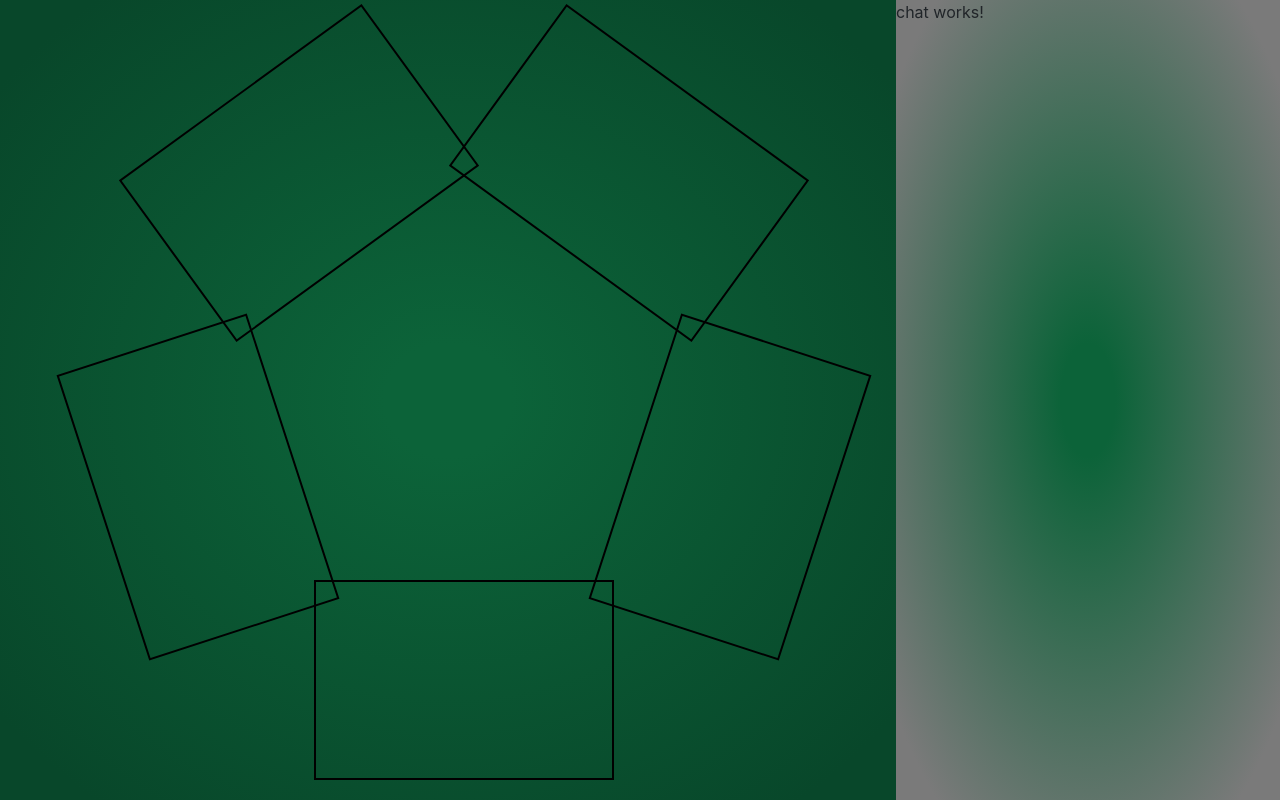
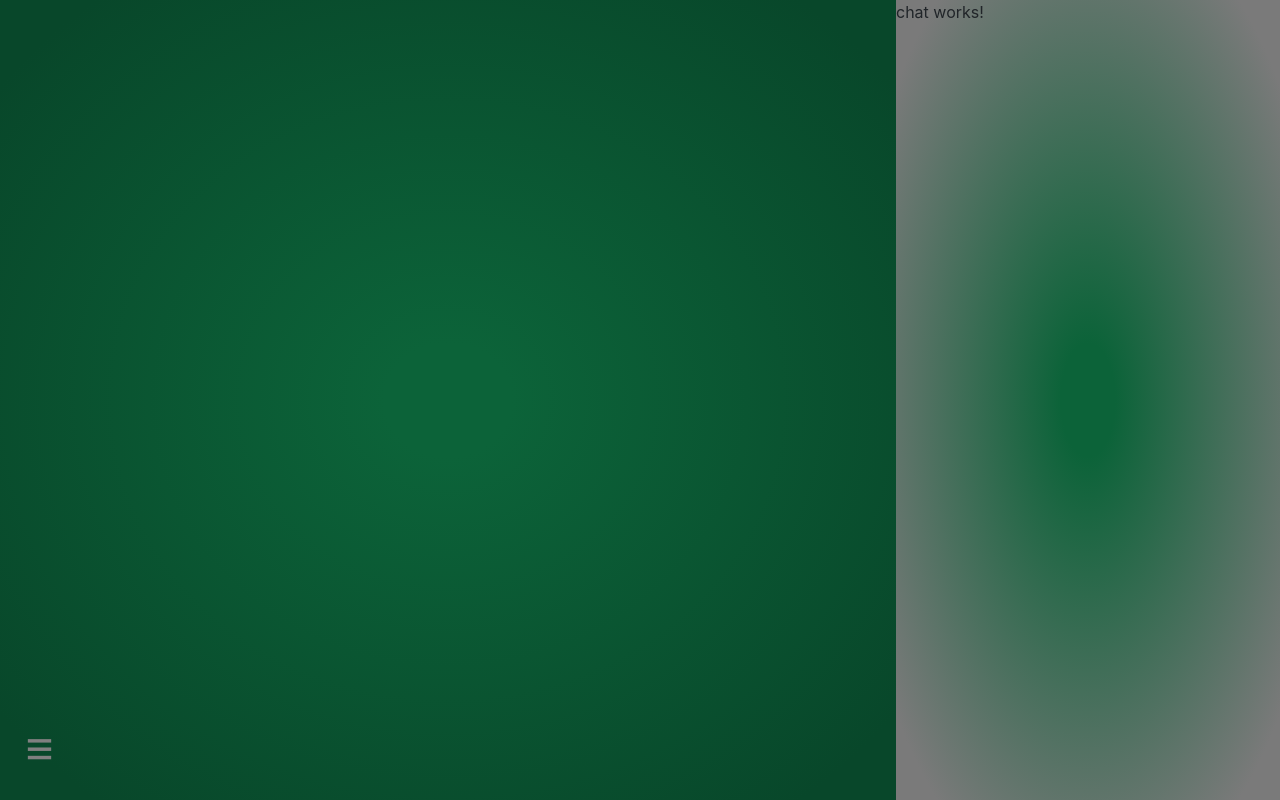
Before and after one commit to Alexv1591/Cabo, an Angular app in the folder client/: page /game-room in a window 1280 px wide. Built offline with nearby package versions, Linux system fonts and the light colour scheme.

Commit message:
return button from board

```diff
--- a/client/src/app/game-room/board/board.component.html
+++ b/client/src/app/game-room/board/board.component.html
@@ -1,2 +1,7 @@
 <div #container id="container">
+
+    <div id="menu-button">
+        <span routerLink="/menu">&equiv;</span>
+    </div>
+
 </div>
--- a/client/src/app/game-room/board/board.component.scss
+++ b/client/src/app/game-room/board/board.component.scss
@@ -10,9 +10,21 @@
     height: 100%;
 }
 
-div.circle {
+div.placeholder {
     position: absolute;
     width: 300px;
     height: 200px;
     border: 2px solid black;
 }
+
+#menu-button{
+    position: absolute;
+    bottom: 2%;
+    left: 2%;
+
+    span{
+        font-weight: 600;
+        font-size: 3em;
+        color: grey;
+    }
+}
```
